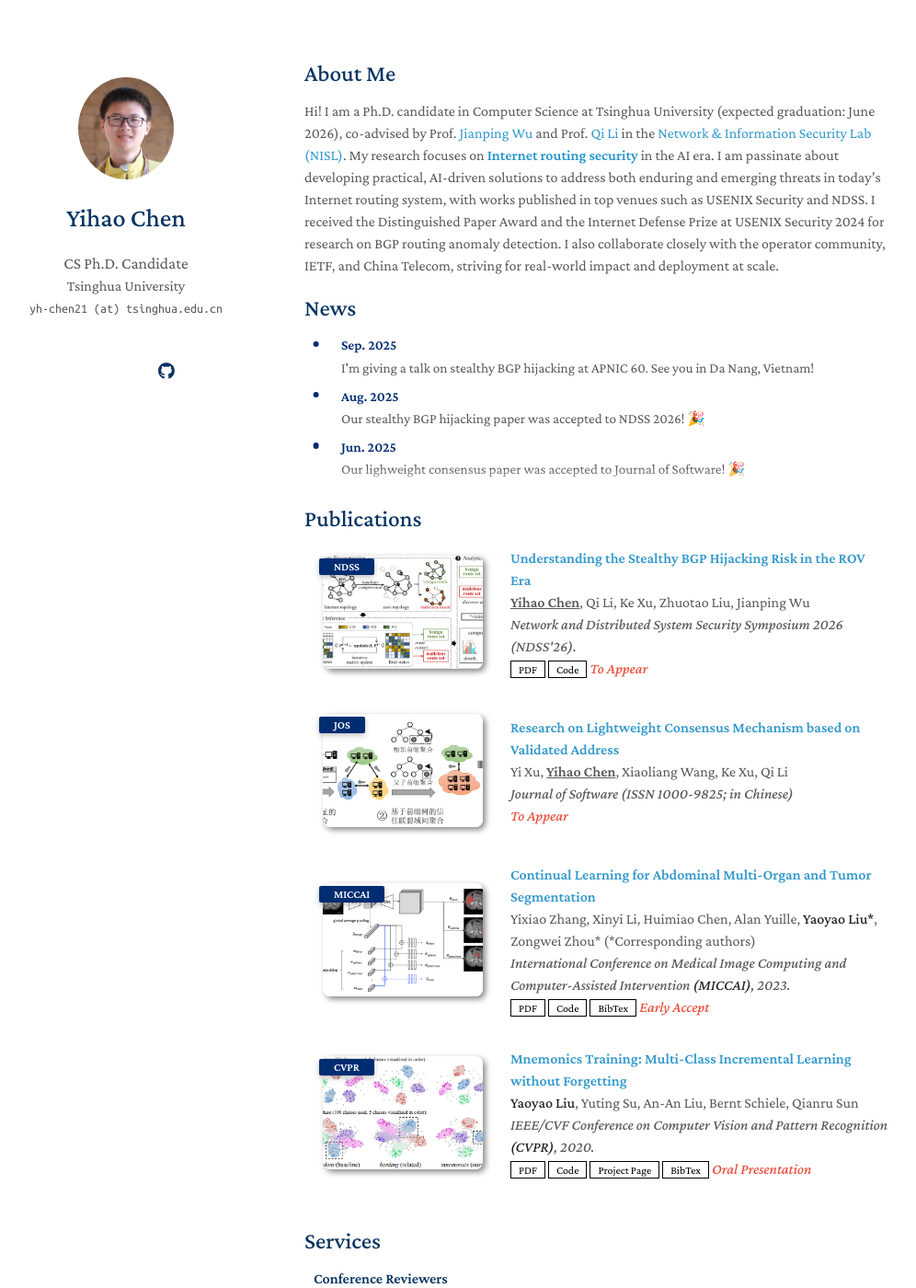
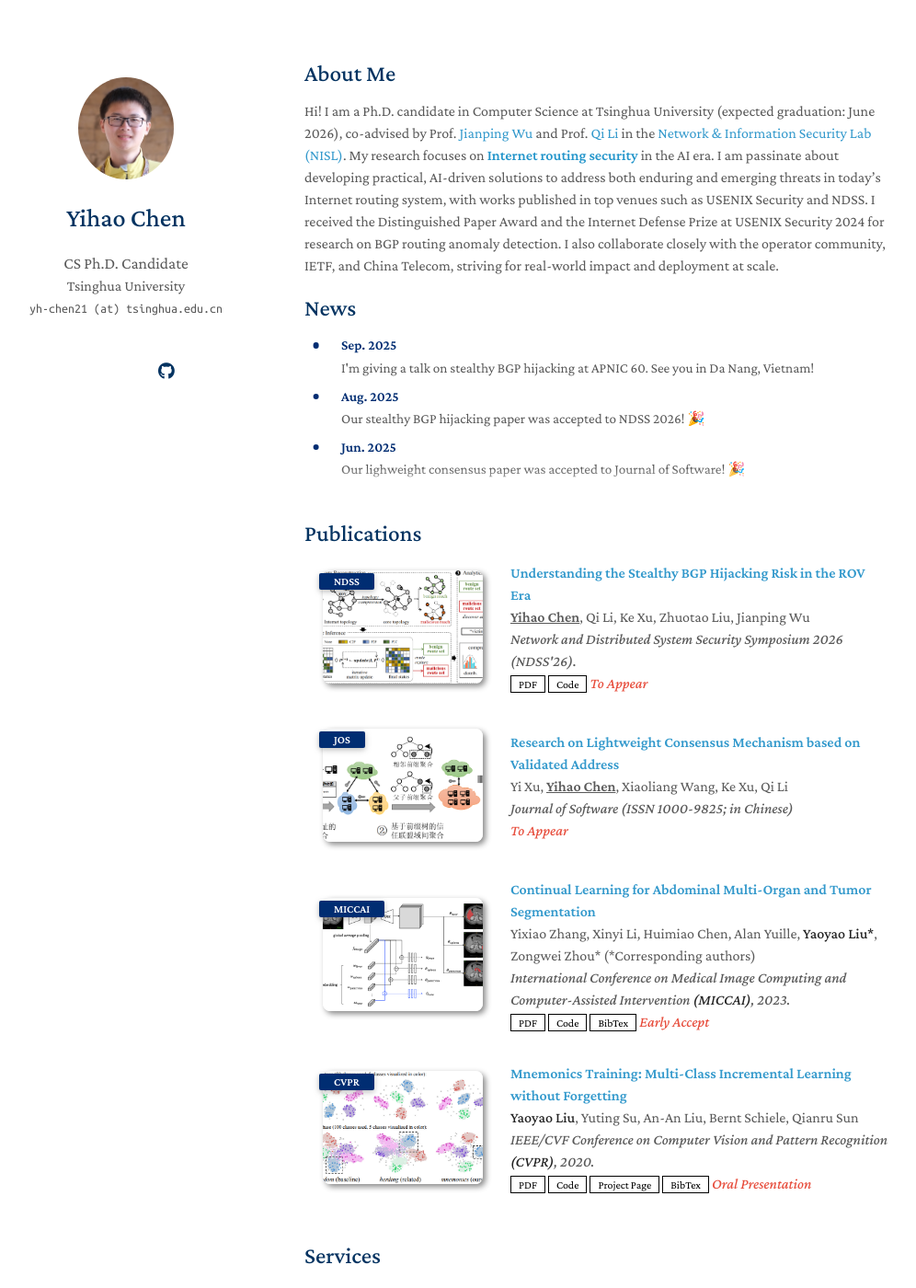
Before and after one commit to PorcupineAndrew/homepage, a Jekyll site: the page built from index.md, in a window 1280 px wide and 1400 px high. Shown: the whole window at 92% size, without its empty margins (139-1135 px from the left). Built offline with Jekyll 4.4.1, drawn with Linux system fonts in a browser that asks for light colours; a style sheet for code colours, icons or effects is not loaded; our own code applies the rules of GitHub Pages for plain Markdown files.

Commit message:
update about me

```diff
--- a/assets/css/news.css
+++ b/assets/css/news.css
@@ -2,7 +2,7 @@
   position: relative;
   display: block;
   clear: both;
-  margin: 1rem 0 1rem 0;
+  margin: 1rem 0 2rem 0;
   max-height: 150px;
   overflow-y: auto;
   padding-right: 10px;
@@ -43,7 +43,7 @@
   content: '';
   position: absolute;
   left: 0;
-  top: 0.4rem;
+  top: 0.5rem;
   width: 0.4rem;
   height: 0.4rem;
   border-radius: 50%;
```
